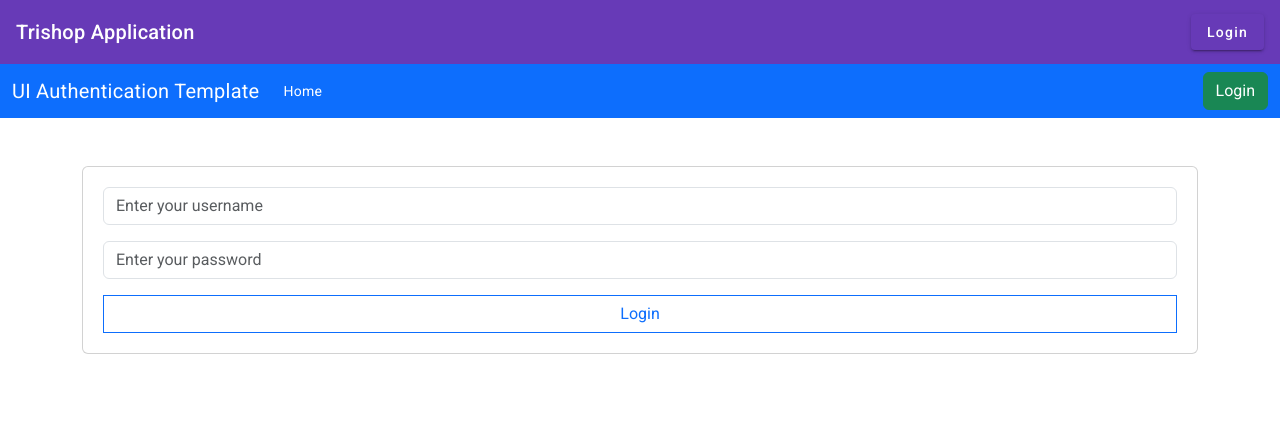
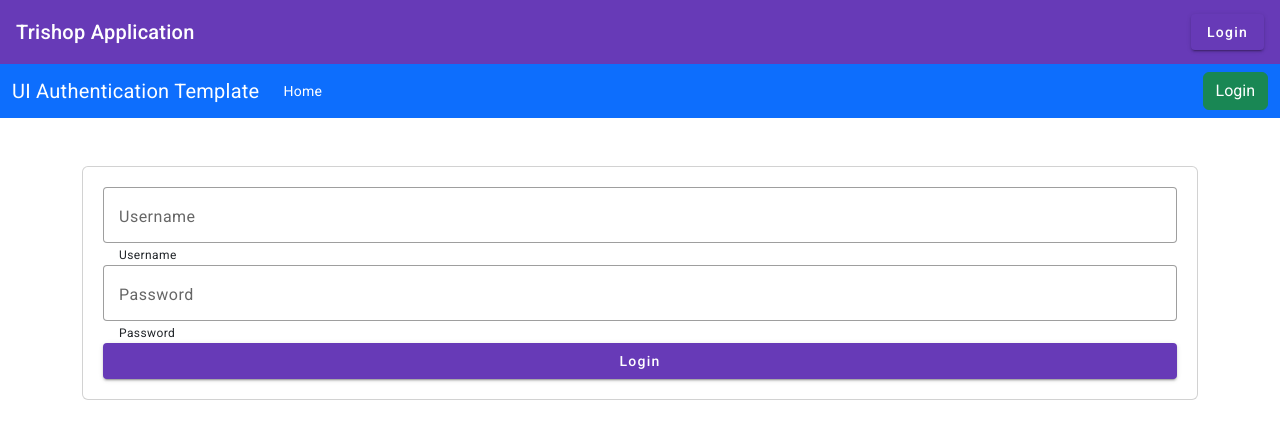
Before and after one commit to kunal2604/trishop.ui, an Angular app: page /login in a window 1280 px wide. Shown: the top 438 px of the page. Built offline with nearby package versions, Linux system fonts and the light colour scheme.

Commit message:
Login component with Angular Material

```diff
--- a/src/app/login/login.component.html
+++ b/src/app/login/login.component.html
@@ -1,24 +1,22 @@
 <div class="container mt-5">
     <div class="card" style="padding: 20px;">
         <form #loginForm="ngForm" (ngSubmit)="login(loginForm)">
-            <input type="text"
-            ngModel
-            name="userName"
-            id="userName"
-            placeholder="Enter your username"
-            class="form-control mb-3"
-            >
-            <input type="password"
-            ngModel
-            name="userPassword"
-            id="userPassword"
-            placeholder="Enter your password"
-            class="form-control mb-3"
-            >
-            <input type="submit"
-            value="Login"
-            class="btn btn-outline-primary form-control rounded-0"
-            >
+
+            <mat-form-field appearance="outline" class="w-100">
+                <mat-label>Username</mat-label>
+                <input matInput ngModel name="userName" id="userName" placeholder="Username">
+                <mat-hint>Username</mat-hint>
+            </mat-form-field>
+
+            <mat-form-field appearance="outline" class="w-100">
+                <mat-label>Password</mat-label>
+                <input type="password" matInput  ngModel
+                name="userPassword"
+                id="userPassword" placeholder="Password">
+                <mat-hint>Password</mat-hint>
+            </mat-form-field>
+
+            <button class="w-100" type="submit" mat-raised-button color="primary">Login</button>
         </form>
     </div>
 </div>
--- a/src/app/login/login.component.ts
+++ b/src/app/login/login.component.ts
@@ -3,11 +3,14 @@
 import { UserService } from '../_services/user.service';
 import { UserAuthService } from '../_services/user-auth.service';
 import { Router } from '@angular/router';
+import {MatFormFieldModule} from '@angular/material/form-field';
+import {MatInputModule} from '@angular/material/input';
+import {MatButtonModule} from '@angular/material/button';
 
 @Component({
   selector: 'app-login',
   standalone: true,
-  imports: [FormsModule],
+  imports: [FormsModule, MatFormFieldModule, MatInputModule, MatButtonModule],
   templateUrl: './login.component.html',
   styleUrl: './login.component.css'
 })
```
